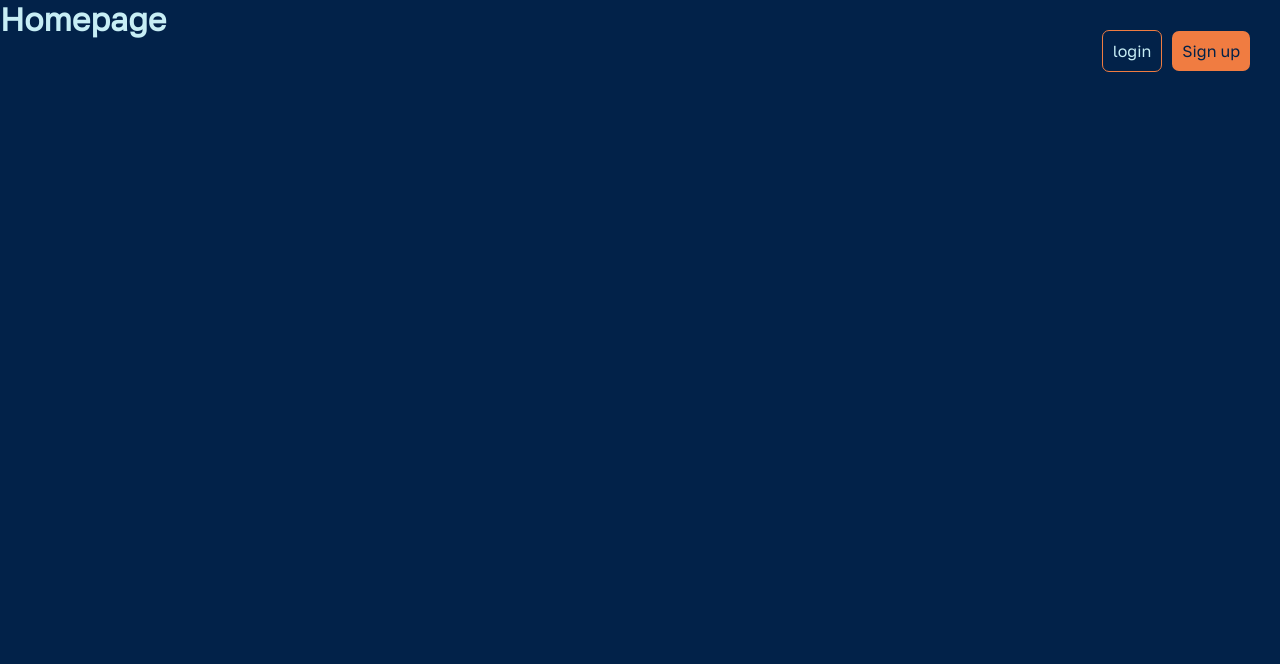
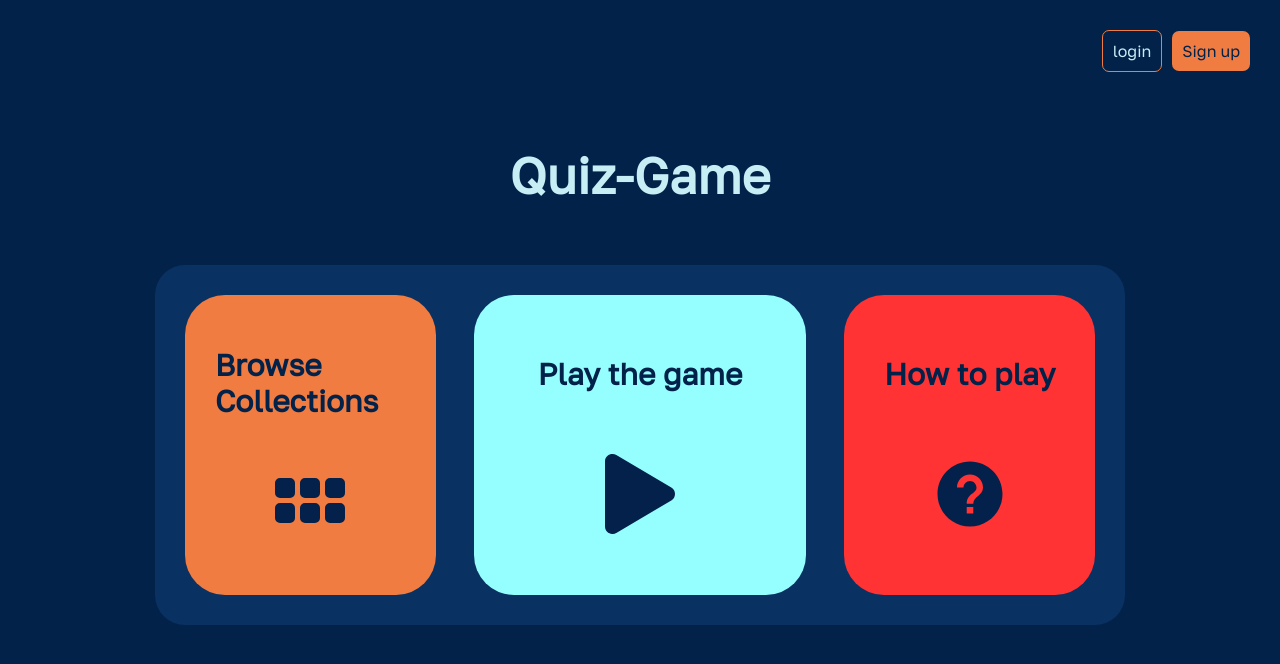
Before and after one commit to NilsGke/klugscheisser-quiz, a React (Vite) app: page / in a window 1280 px wide. Shown: the top 664 px of the page. Built offline with nearby package versions, Linux system fonts and the light colour scheme; no server answers.

Commit message:
added main buttons to home page

```diff
--- /dev/null
+++ b/src/routes/root/Root.page.scss
@@ -0,0 +1,66 @@
+.root {
+    display: flex;
+    align-items: center;
+    justify-content: center;
+    flex-direction: column;
+    height: 100svh;
+    h1 {
+        font-size: 50px;
+        margin-bottom: 60px;
+    }
+
+    .pages {
+        display: flex;
+        align-items: center;
+        justify-content: center;
+        flex-wrap: nowrap;
+        margin-bottom: 30px;
+        background: var(--lighterDark);
+        padding: 30px;
+        border-radius: 30px;
+
+        gap: 3vw;
+        a {
+            background-color: var(--light1);
+            &:nth-child(1) {
+                background-color: var(--accent);
+                width: 30%;
+            }
+            &:nth-child(2) {
+                background: var(--light2);
+                width: 40%;
+            }
+            &:nth-child(3) {
+                background-color: var(--red);
+                width: 30%;
+            }
+            padding: 30px;
+            border-radius: 40px;
+
+            height: 300px;
+
+            display: flex;
+            align-items: center;
+            justify-content: space-around;
+            flex-direction: column;
+            color: var(--dark);
+            text-decoration: none;
+            transition: scale 0.3s ease-in;
+
+            &:hover {
+                scale: 1.05;
+            }
+
+            .desc {
+                font-size: 30px;
+            }
+
+            img {
+                height: 80px;
+                aspect-ratio: 1;
+                filter: invert(0.2) sepia(100) saturate(18) hue-rotate(206deg)
+                    brightness(0.39);
+            }
+        }
+    }
+}
--- a/src/routes/root/Root.page.tsx
+++ b/src/routes/root/Root.page.tsx
@@ -1,6 +1,12 @@
 import { FC } from "react";
 import Header from "../../components/Header";
 import { UserData } from "../../firebase/firestore/user";
+import "./Root.page.scss";
+import { Link } from "react-router-dom";
+// assets
+import playIcon from "../../assets/play.svg";
+import gridIcon from "../../assets/grid.svg";
+import helpIcon from "../../assets/help.svg";
 
 type props = {
     userData: UserData | null;
@@ -10,7 +16,21 @@ const Root: FC<props> = ({ userData }) => {
     return (
         <div className="root">
             <Header userData={userData} />
-            <h1>Homepage</h1>
+            <h1>Quiz-Game</h1>
+            <div className="pages">
+                <Link to={"/categories"}>
+                    <h2 className="desc">Browse Collections</h2>
+                    <img src={gridIcon} alt="" />
+                </Link>
+                <Link to={"/game"}>
+                    <h2 className="desc">Play the game</h2>
+                    <img src={playIcon} alt="" />
+                </Link>
+                <Link to={"help"}>
+                    <h2 className="desc">How to play</h2>
+                    <img src={helpIcon} alt="question mark icon" />
+                </Link>
+            </div>
         </div>
     );
 };
```
